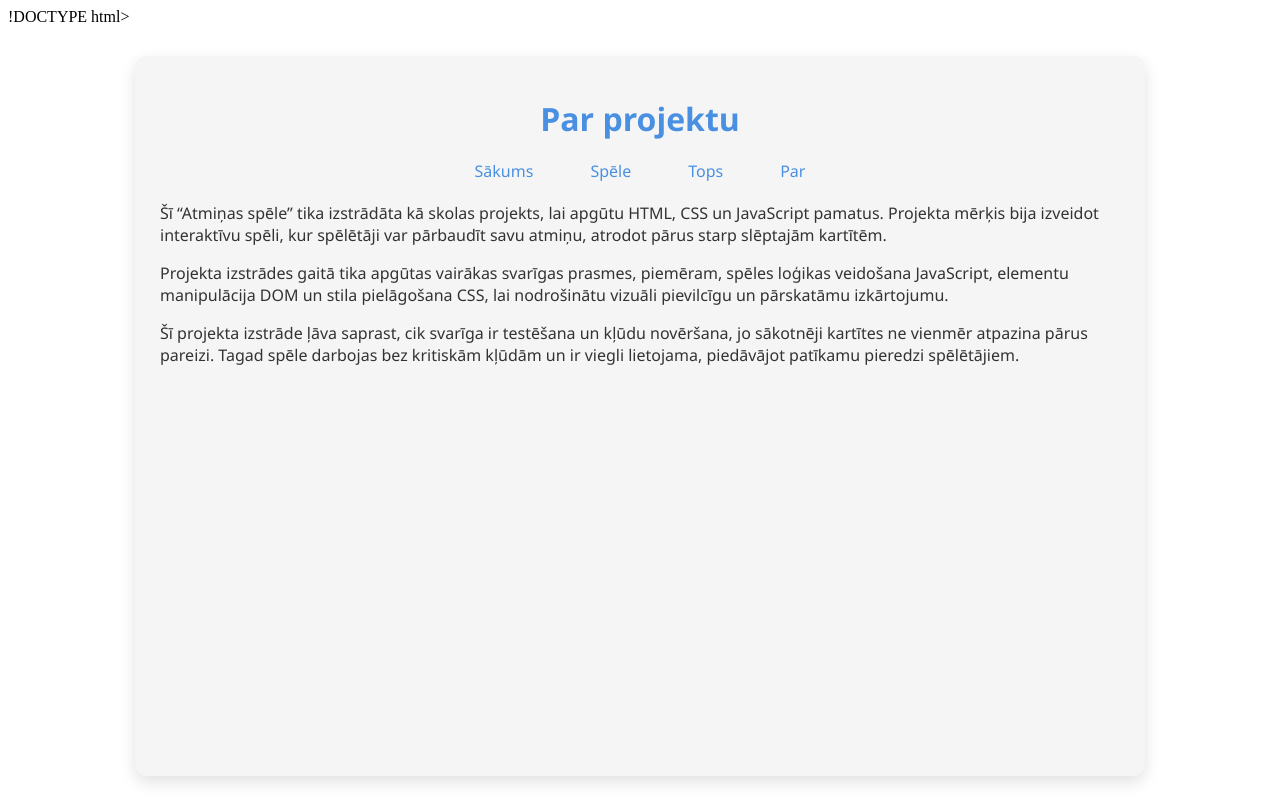
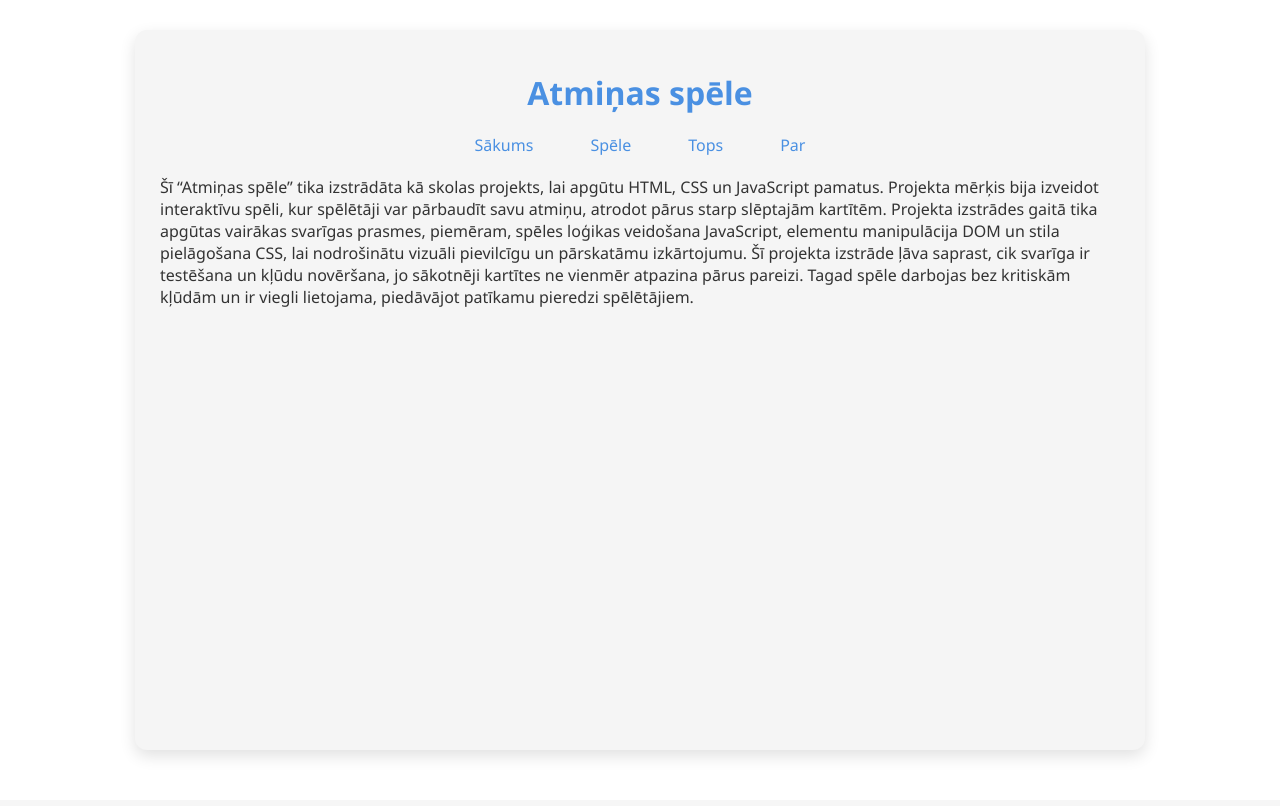
Before and after one commit to Tatjana290/Brain_game, a Flask app: page /par in a window 1280 px wide. After the commit the page ends 752 px from the top, so only its background shows below. Run offline with Flask 3, Linux system fonts and the light colour scheme.

Commit message:
7587383755544

```diff
--- a/static/sakums.js
+++ b/static/sakums.js
@@ -4,6 +4,7 @@ function saktSpeli()
     if (ievaditsVards == '')
     {
         alert('Ievadi savu vārdu!');
+
     }
     else
     {
--- a/templates/about.html
+++ b/templates/about.html
@@ -1,40 +1,37 @@
-!DOCTYPE html>
+<!DOCTYPE html>
 <html lang="lv">
 <head>
     <meta charset="UTF-8">
     <meta name="viewport" content="width=device-width, initial-scale=1.0">
-    <title>Par projektu – Atmiņas spēle</title>
+    <title>Atmiņas spēle</title>
     <link href="/static/style.css" rel="stylesheet">
 </head>
 <body>
-    <div class="ietvars">
-        <div class="galviene">
-            <h1>Par projektu</h1>
+    <div class="ietvars"><!--pelekais laukums-->
+        <div class="galviene"><!--virsraksts un izvēlne-->
+            <h1>Atmiņas spēle</h1>
             <ul>
                 <li><a href="/">Sākums</a></li>
                 <li><a href="/spele">Spēle</a></li>
                 <li><a href="/tops">Tops</a></li>
                 <li><a href="/par">Par</a></li>
             </ul>
-        </div>
 
-        <div class="piesātinātie">
-            <p>
+        </div><!--aizver virsraksts un izvēlne-->
+        <div class="saturs"><!--saturs-->
+
 Šī “Atmiņas spēle” tika izstrādāta kā skolas projekts, lai apgūtu HTML, CSS un JavaScript pamatus.
 Projekta mērķis bija izveidot interaktīvu spēli, kur spēlētāji var pārbaudīt savu atmiņu, atrodot pārus starp slēptajām kartītēm.
-            </p>
 
-            <p>
 Projekta izstrādes gaitā tika apgūtas vairākas svarīgas prasmes, piemēram, spēles loģikas veidošana JavaScript,
 elementu manipulācija DOM un stila pielāgošana CSS, lai nodrošinātu vizuāli pievilcīgu un pārskatāmu izkārtojumu.
-            </p>
 
-            <p>
 Šī projekta izstrāde ļāva saprast, cik svarīga ir testēšana un kļūdu novēršana,
 jo sākotnēji kartītes ne vienmēr atpazina pārus pareizi. Tagad spēle darbojas bez kritiskām kļūdām un ir viegli lietojama,
 piedāvājot patīkamu pieredzi spēlētājiem.
-            </p>
-        </div>
-    </div>
+        </div><!--aizver saturs-->
+
+    </div><!--aizver pelekais laukums-->
+
 </body>
 </html>
```
Also changed, not shown: templates/game.html (+14 -14 lines), templates/index.html (+6 -1 lines). Lines whose indentation alone changed are shown as unchanged.
